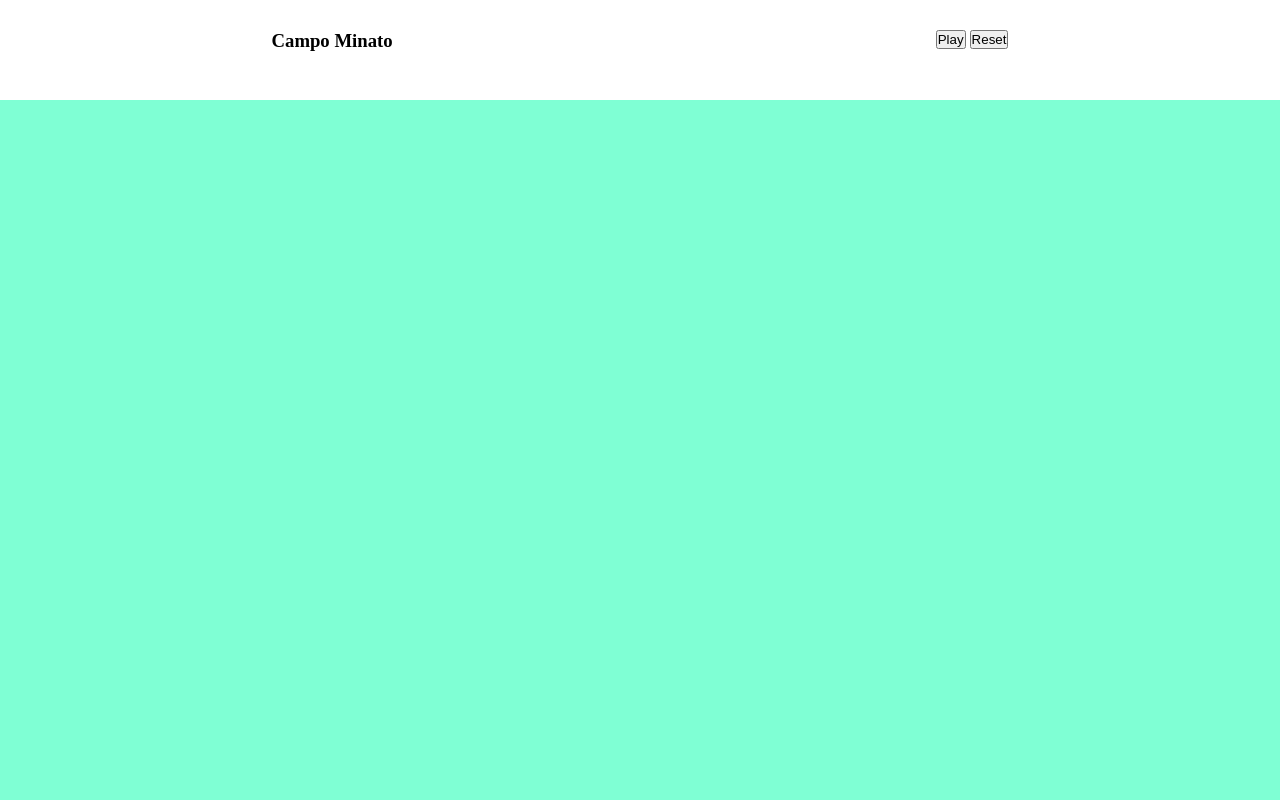
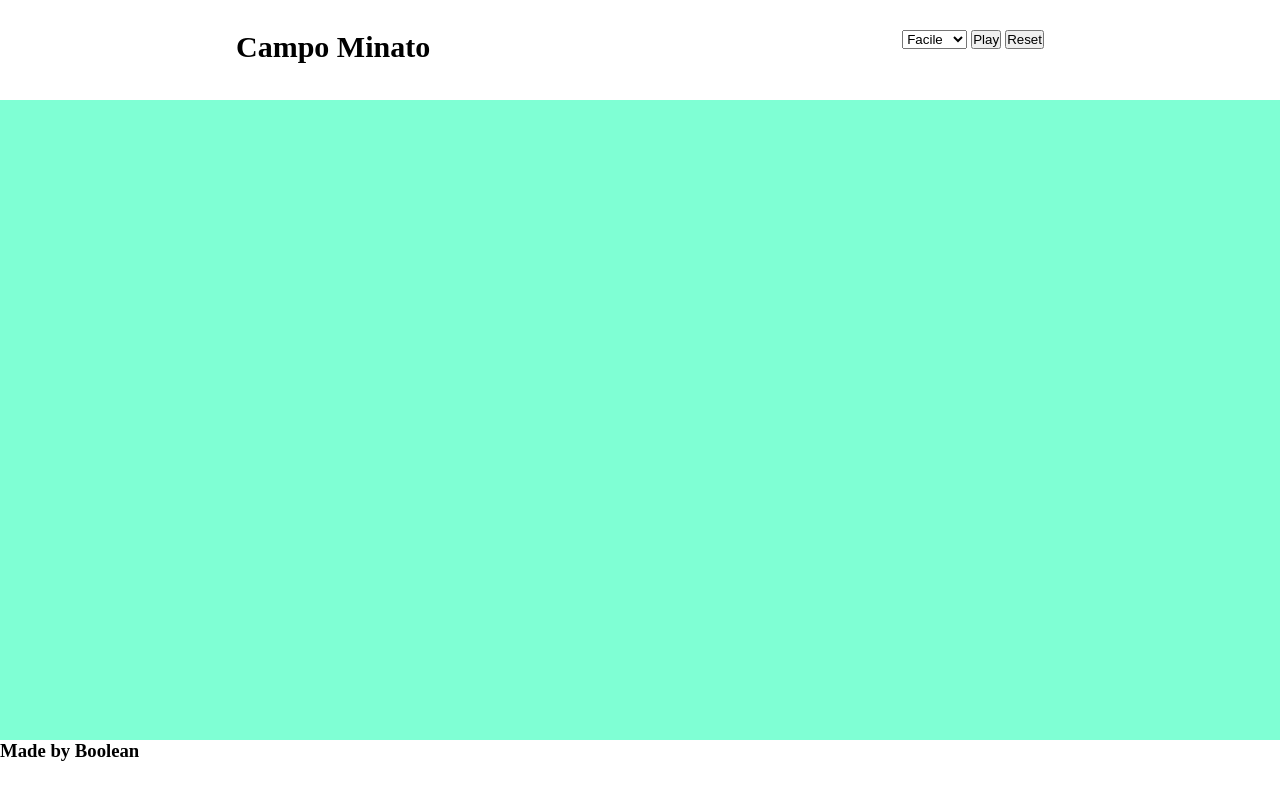
Before and after one commit to AlessioLaudicina/js-campominato-grid, a plain HTML site: page index.html in a window 1280 px wide. Drawn offline with Linux system fonts and the light colour scheme.

Commit message:
options difficoltà

```diff
--- a/index.html
+++ b/index.html
@@ -9,9 +9,18 @@
 </head>
 <body>
   <header>
-    <div class="logo"><h3>Campo Minato</h3></div>
+    <div class="logo"><h3 style="font-size: 30px; font-weight: bolder;">Campo Minato</h3></div>
 
-    <div class="level"><button id="play">Play</button> <button id="reset">Reset</button></div>
+    <div class="level">
+    <select name="level" id="level">
+      <option value="easy">Facile</option>
+      <option value="middle">Medio</option>
+      <option value="difficult">Difficile</option>
+
+
+    </select>
+      <button id="play">Play</button> <button id="reset">Reset</button>
+    </div>
   </header>
   <main>
     <div id="grid">
@@ -34,6 +43,10 @@
 
   </main>
 
+<footer>
+  <h3>Made by Boolean </h3>
+</footer>
+
 
 
 
--- a/style.css
+++ b/style.css
@@ -2,10 +2,6 @@
     padding: 0;
     margin: 0;
     box-sizing: border-box;
-}
-
-body{
-    background-color: aquamarine;
 }
 
 header{
@@ -17,7 +13,9 @@ header{
 }
 
 main{
-    padding-top: 50px;
+    padding-top: 20px;
+    background-color: aquamarine;
+    height: 80vh;
 }
 
 
@@ -43,3 +41,9 @@ main{
 .clicked{
     background-color: red;
 }
+
+footer{
+    height: 20px;
+    margin: auto;
+    background-color: white;
+}
```
